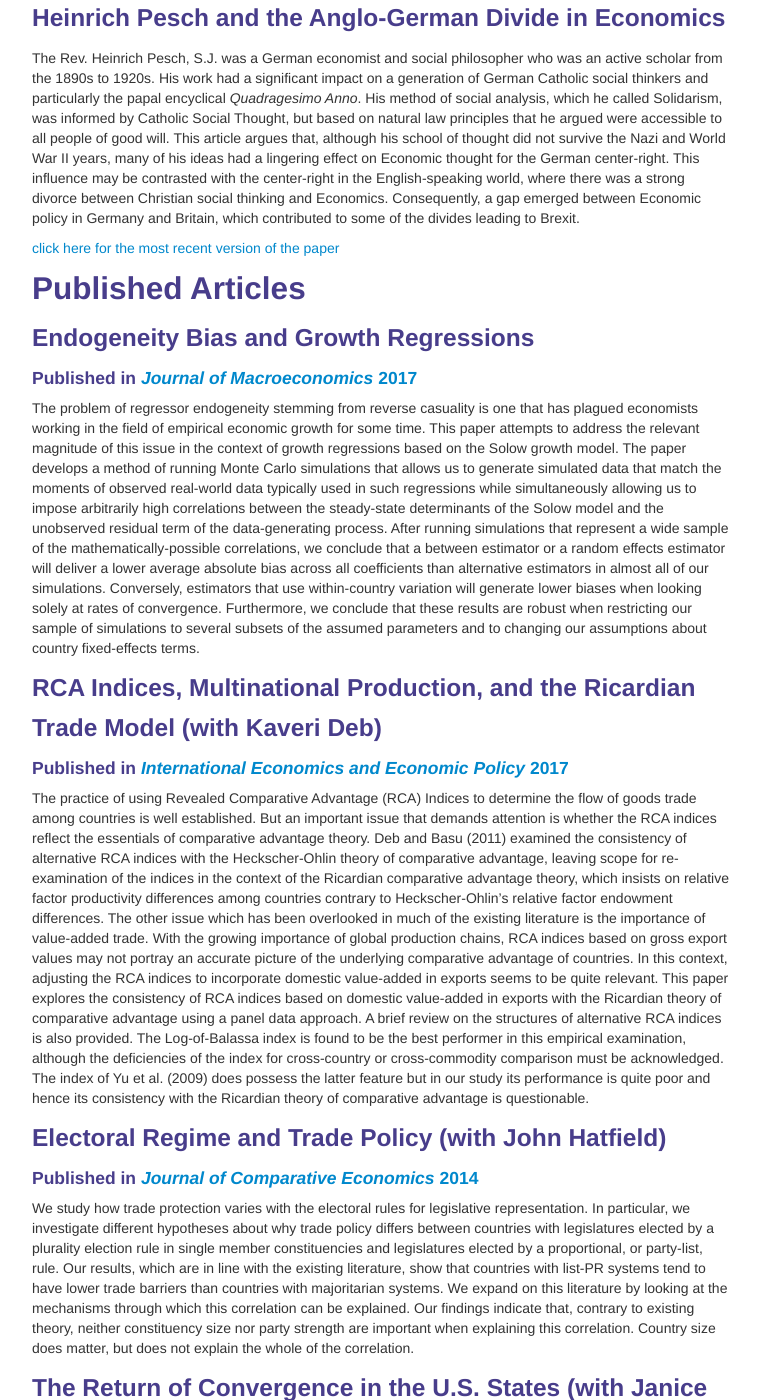
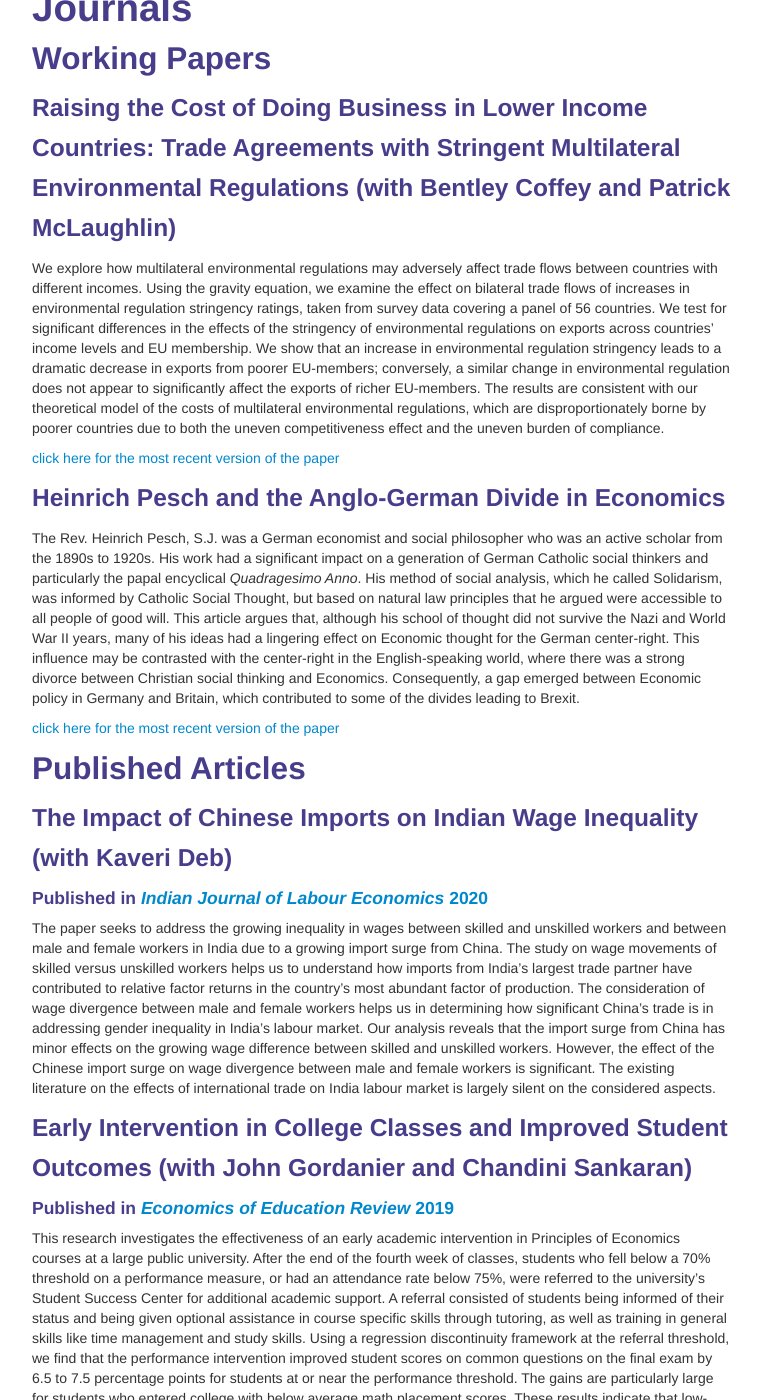
Before and after one commit to BillHauk/BillHauk.github.io, a Jekyll site: the page built from pages/research.md, in a window 1280 px wide and 1400 px high, scrolled down 214 px. Shown: the whole window, without its empty margins (258-1020 px from the left). Built offline with Jekyll 4.4.1, drawn with Linux system fonts in a browser that asks for light colours; some of the changed text lies outside the part shown.

Commit message:
Update research.md

```diff
--- a/pages/research.md
+++ b/pages/research.md
@@ -4,7 +4,14 @@ title: Research
 description: Bill Hauk's research
 ---
 
+# Academic Research in Peer-Reviewed Journals
+
 ## Working Papers
+
+### Raising the Cost of Doing Business in Lower Income Countries: Trade Agreements with Stringent Multilateral Environmental Regulations (with Bentley Coffey and Patrick McLaughlin)
+We explore how multilateral environmental regulations may adversely affect trade flows between countries with different incomes.   Using the gravity equation, we examine the effect on bilateral trade flows of increases in environmental regulation stringency ratings, taken from survey data covering a panel of 56 countries.  We test for significant differences in the effects of the stringency of environmental regulations on exports across countries’ income levels and EU membership. We show that an increase in environmental regulation stringency leads to a dramatic decrease in exports from poorer EU-members; conversely, a similar change in environmental regulation does not appear to significantly affect the exports of richer EU-members.  The results are consistent with our theoretical model of the costs of multilateral environmental regulations, which are disproportionately borne by poorer countries due to both the uneven competitiveness effect and the uneven burden of compliance.
+
+[click here for the most recent version of the paper]({{ BASE_PATH}}/pages/working_papers/eunenviregs.pdf)
 
 ### Heinrich Pesch and the Anglo-German Divide in Economics
 The Rev. Heinrich Pesch, S.J. was a German economist and social philosopher who was an active scholar from the 1890s to 1920s.  His work had a significant impact on a generation of German Catholic social thinkers and particularly the papal encyclical <i>Quadragesimo Anno</i>.  His method of social analysis, which he called Solidarism, was informed by Catholic Social Thought, but based on natural law principles that he argued were accessible to all people of good will.  This article argues that, although his school of thought did not survive the Nazi and World War II years, many of his ideas had a lingering effect on Economic thought for the German center-right.  This influence may be contrasted with the center-right in the English-speaking world, where there was a strong divorce between Christian social thinking and Economics.  Consequently, a gap emerged between Economic policy in Germany and Britain, which contributed to some of the divides leading to Brexit.
@@ -13,6 +20,14 @@ The Rev. Heinrich Pesch, S.J. was a German economist and social philosopher who
 
 
 ## Published Articles
+
+### The Impact of Chinese Imports on Indian Wage Inequality (with Kaveri Deb)
+#### Published in [<i>Indian Journal of Labour Economics</i> 2020](https://link.springer.com/article/10.1007/s41027-020-00218-5)
+The paper seeks to address the growing inequality in wages between skilled and unskilled workers and between male and female workers in India due to a growing import surge from China. The study on wage movements of skilled versus unskilled workers helps us to understand how imports from India’s largest trade partner have contributed to relative factor returns in the country’s most abundant factor of production. The consideration of wage divergence between male and female workers helps us in determining how significant China’s trade is in addressing gender inequality in India’s labour market. Our analysis reveals that the import surge from China has minor effects on the growing wage difference between skilled and unskilled workers. However, the effect of the Chinese import surge on wage divergence between male and female workers is significant. The existing literature on the effects of international trade on India labour market is largely silent on the considered aspects.
+
+### Early Intervention in College Classes and Improved Student Outcomes (with John Gordanier and Chandini Sankaran)
+#### Published in [<i>Economics of Education Review</i> 2019](https://www.sciencedirect.com/science/article/abs/pii/S0272775718305272)
+This research investigates the effectiveness of an early academic intervention in Principles of Economics courses at a large public university. After the end of the fourth week of classes, students who fell below a 70% threshold on a performance measure, or had an attendance rate below 75%, were referred to the university's Student Success Center for additional academic support. A referral consisted of students being informed of their status and being given optional assistance in course specific skills through tutoring, as well as training in general skills like time management and study skills. Using a regression discontinuity framework at the referral threshold, we find that the performance intervention improved student scores on common questions on the final exam by 6.5 to 7.5 percentage points for students at or near the performance threshold. The gains are particularly large for students who entered college with below average math placement scores. These results indicate that low-cost light-touch interventions may significantly affect student academic performance.
 
 ### Endogeneity Bias and Growth Regressions
 #### Published in [<i>Journal of Macroeconomics</i> 2017](https://www.sciencedirect.com/science/article/pii/S0164070416300854)
@@ -50,10 +65,6 @@ Using Monte Carlo simulations, this paper evaluates the bias properties of estim
 #### Published in [<i>Quarterly Journal of Political Science</i> 2007](https://www.nowpublishers.com/article/Details/QJPS-5048)
 Using data on authorizations from the 2005 Highway Bill, we show that the legislative allocation of pork barrel spending by US state (measured by the value of transportation earmarks per capita) greatly favors smaller states. We exploit the difference between two versions of the bill: the version that was passed by the House and the compromise version passed in conference committee. Our empirical results provide strong evidence in favor of theories of legislative malapportionment.
 
-#### <u>The effects of increased eye contact on feeding portions</u>
-*In this paper I estimate the effect of increased eye contact on the size of feeding portions delivered by my humans. Over a period of several months I varied the amount of time I spent in locked eye contact with my masters while secretely recording the total amount of food provided each day. The results incidate that the relationship between eye contact and portion size is concave, in that as eye contact increases, the portion size increases up until a point where it begins to decrease. Future research will examine whether time spent cuddling exhibits a similar relationship.*
-
-[click here for the most recent version of the paper]({{ BASE_PATH}}/pages/working_papers/sample-working-paper.pdf)
 
 
 <!-- Note: this is how to write a comment in HTML. Everything in here won't show up on your webpage.-->
```
